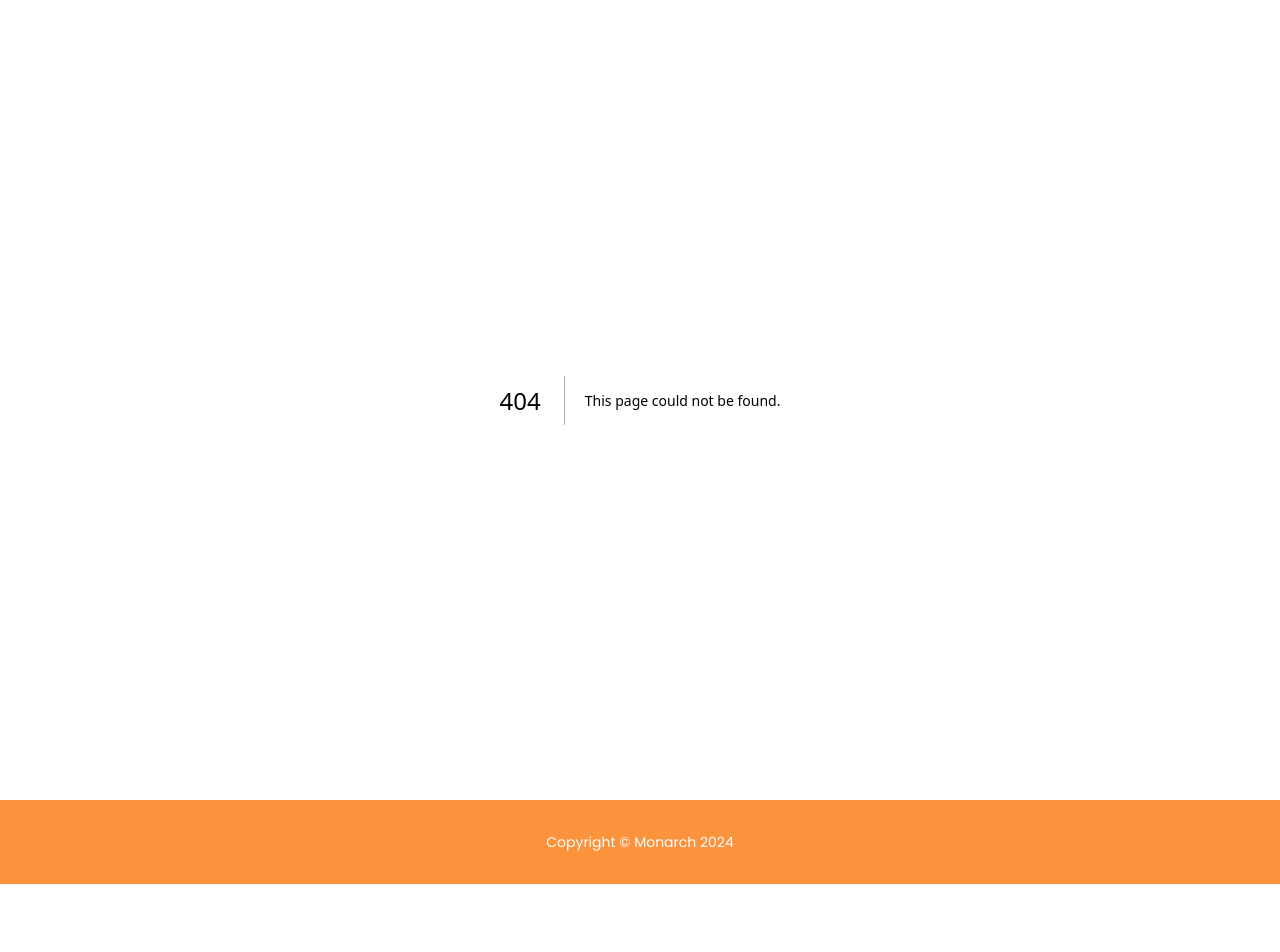
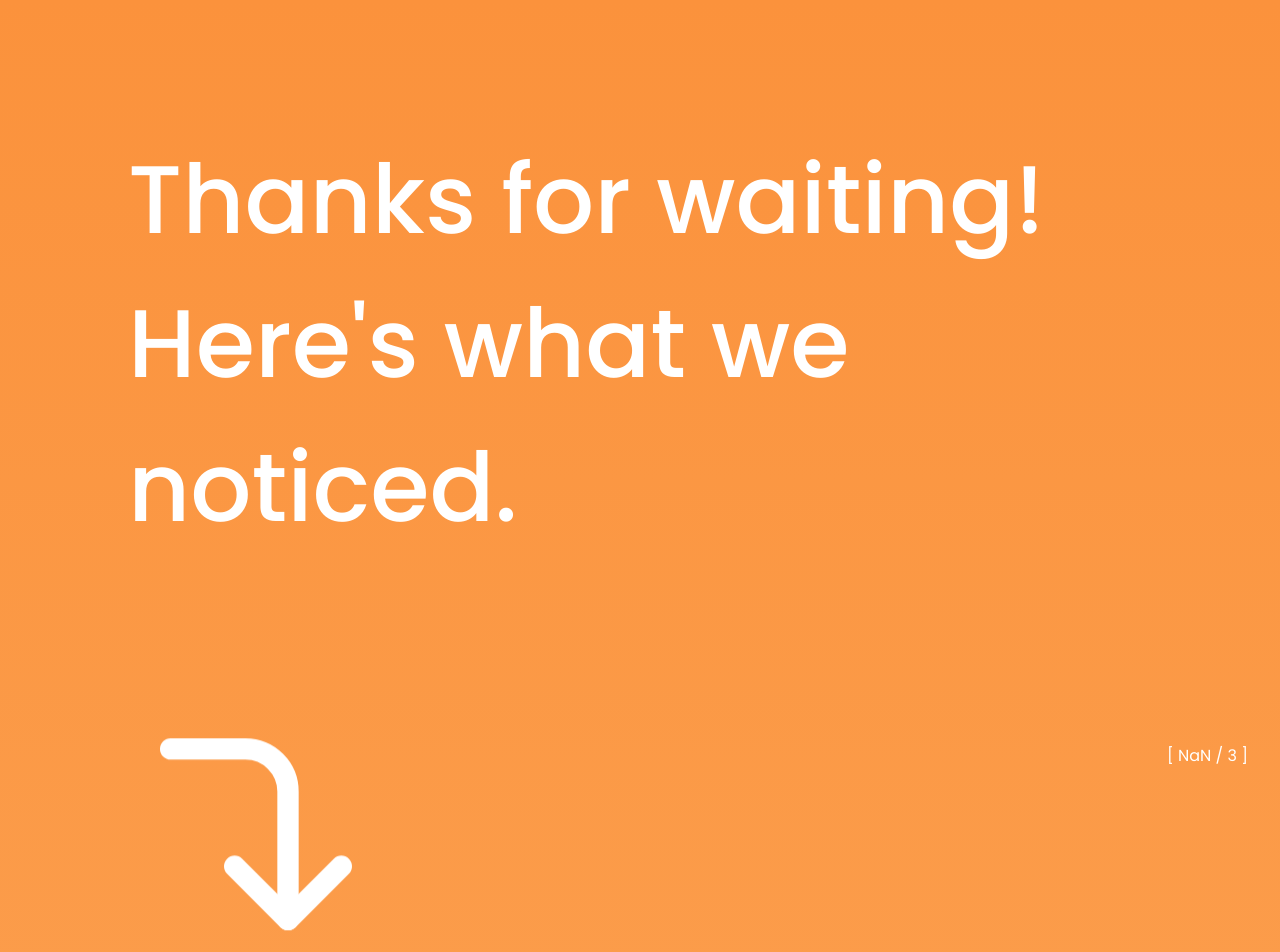
Before and after one commit to Xire7/monarch, a Next.js app in the folder client/: page /identify in a window 1280 px wide. Before the commit this address had no page. Shown: the top 952 px of the page. Before the commit the page ends 884 px from the top, so only its background shows below. Built offline with nearby package versions, Linux system fonts and the light colour scheme.

Commit message:
add identified issues page

```diff
--- /dev/null
+++ b/client/app/identify/page.tsx
@@ -0,0 +1,56 @@
+"use client";
+import React, { useState, useEffect } from "react";
+import { CornerRightDown, ChevronLeft, ChevronRight } from "lucide-react";
+import Issue from "@/components/Issue";
+
+const Identify = () => {
+  // temp
+  const issues = [
+    "NULL values were found in Columns C and H.",
+    "Column 4 may be unnecessary for your data.",
+    "Columns Latitude and Longitude can be converted to Cities.",
+  ];
+
+  // counter for while scrolling
+  const [scrollPosition, setScrollPosition] = useState(0);
+  const [maxScrollY, setMaxScrollY] = useState(1);
+
+  useEffect(() => {
+    const getScrollValue = () => {
+      setScrollPosition(window.scrollY);
+      setMaxScrollY(
+        document.documentElement.scrollHeight -
+          document.documentElement.clientHeight
+      );
+    };
+    window.addEventListener("scroll", getScrollValue);
+    return () => {
+      window.removeEventListener("scroll", getScrollValue);
+    };
+  }, []);
+
+  return (
+    <div className="flex flex-col justify-start bg-gradient-to-b from-orange-400 to-orange-300 min-h-svh p-32 pb-0">
+      <p className="text-8xl font-medium text-white leading-normal">
+        Thanks for waiting! <br /> Here's what we noticed.
+      </p>
+
+      <CornerRightDown
+        size={256}
+        color="white"
+        className="animate-bounce my-48"
+      />
+      {issues.map((issue, index) => (
+        <Issue description={issue} number={index + 1} total={issues.length} />
+      ))}
+      <div className="flex flex-row fixed bottom-8 right-8 text-white space-x-8">
+        <p>
+          [ {Math.round((scrollPosition / maxScrollY) * issues.length)} /{" "}
+          {issues.length} ]
+        </p>
+      </div>
+    </div>
+  );
+};
+
+export default Identify;
--- a/client/app/layout.tsx
+++ b/client/app/layout.tsx
@@ -22,7 +22,6 @@ export default function RootLayout({
     <html lang="en" className="!scroll-smooth">
       <body className={poppins.className}>
         <div className="min-h-svh">{children}</div>
-        <Footer />
       </body>
     </html>
   );
--- /dev/null
+++ b/client/app/morph/page.tsx
@@ -0,0 +1,12 @@
+import React from "react";
+import MultiCSVUpload from "@/components/MultiCSVUpload";
+
+const Morph = () => {
+  return (
+    <>
+      <MultiCSVUpload />
+    </>
+  );
+};
+
+export default Morph;
--- a/client/app/page.tsx
+++ b/client/app/page.tsx
@@ -1,18 +1,20 @@
 // Landing Page
 import Features from "@/components/Features";
+import Footer from "@/components/Footer";
 import Header from "@/components/Header";
 import Navbar from "@/components/Navbar";
 
 export default function Home() {
   return (
     <>
-      <div className="bg-gradient-to-b from-orange-50 to-orange-300 ">
+      <div className="bg-gradient-to-b from-orange-50 to-orange-300 min-h-svh">
         <Navbar />
         <Header />
-        <div id="features">
-          <Features />
-        </div>
       </div>
+      <div id="features">
+        <Features />
+      </div>
+      <Footer />
     </>
   );
 }
--- a/client/app/process/page.tsx
+++ /dev/null
@@ -1,13 +0,0 @@
-import React from 'react'
-import MultiCSVUpload from '@/components/MultiCSVUpload';
-
-const Process = () => {
-  return (
-    <>
-        <MultiCSVUpload/>
-    </>
-
-  )
-}
-
-export default Process;
--- a/client/components/Footer.tsx
+++ b/client/components/Footer.tsx
@@ -2,7 +2,7 @@ import React from "react";
 
 const Footer = () => {
   return (
-    <div className="py-8 bg-orange-400 text-white flex flex-col items-center">
+    <div className="py-8 bg-orange-300 text-white flex flex-col items-center">
       <p className="text-sm">Copyright © Monarch {new Date().getFullYear()}</p>
     </div>
   );
--- a/client/components/Header.tsx
+++ b/client/components/Header.tsx
@@ -7,7 +7,7 @@ import monarch_butterflies from "../public/assets/monarch_butterflies.png";
 
 const Header = () => {
   return (
-    <div className="flex flex-col items-center justify-center min-h-svh">
+    <div className="flex flex-col items-center justify-center py-16">
       <Image
         className="drop-shadow-xl animate-fadeup"
         src={monarch_logo}
@@ -21,7 +21,7 @@ const Header = () => {
       </div>
       <div className="flex flex-row space-x-4 p-12 animate-fadeup">
         <button className="bg-orange-400 hover:bg-orange-300 text-white font-bold py-2 px-4 border-b-4 border-orange-600 hover:border-orange-400 rounded">
-          <Link className="flex flex-row space-x-2" href={"process"}>
+          <Link className="flex flex-row space-x-2" href={"#features"}>
             <p>Check It Out</p>
             <ArrowRight />
           </Link>
@@ -33,7 +33,7 @@ const Header = () => {
         </button>
       </div>
       <Image
-        className="absolute bottom-0 -right-10 opacity-40"
+        className="absolute bottom-0 right-0 opacity-40"
         src={monarch_butterflies}
         width={250}
         height={250}
--- /dev/null
+++ b/client/components/Issue.tsx
@@ -0,0 +1,23 @@
+import { CornerRightDown } from "lucide-react";
+import React from "react";
+
+const Issue = (props: {
+  description: String;
+  number: number;
+  total: number;
+}) => {
+  return (
+    <div className="min-h-screen text-8xl font-medium text-white">
+      {props.number}. {props.description}
+      {props.number < props.total && (
+        <CornerRightDown
+          size={256}
+          color="white"
+          className="animate-bounce my-48"
+        />
+      )}
+    </div>
+  );
+};
+
+export default Issue;
--- a/client/components/MultiCSVUpload.tsx
+++ b/client/components/MultiCSVUpload.tsx
@@ -1,8 +1,9 @@
 "use client";
 
 import React, { useState } from "react";
-import { Upload, X } from "lucide-react";
+import { ArrowRight, Upload, X } from "lucide-react";
 import OrangeButton from "./OrangeButton";
+import Link from "next/link";
 
 export default function MultiCSVUpload() {
   const [selectedFiles, setSelectedFiles] = useState<File[]>([]);
@@ -10,12 +11,14 @@ export default function MultiCSVUpload() {
   const handleFileChange = (event: React.ChangeEvent<HTMLInputElement>) => {
     if (event.target.files) {
       const newFiles = Array.from(event.target.files);
-      setSelectedFiles(prevFiles => [...prevFiles, ...newFiles]);
+      setSelectedFiles((prevFiles) => [...prevFiles, ...newFiles]);
     }
   };
 
   const removeFile = (indexToRemove: number) => {
-    setSelectedFiles(prevFiles => prevFiles.filter((_, index) => index !== indexToRemove));
+    setSelectedFiles((prevFiles) =>
+      prevFiles.filter((_, index) => index !== indexToRemove)
+    );
   };
 
   const handleSubmit = (event: React.FormEvent) => {
@@ -27,16 +30,33 @@ export default function MultiCSVUpload() {
 
   return (
     <div className="bg-white rounded-lg shadow-md p-6 max-w-md mx-auto">
-      <h2 className="text-2xl font-bold mb-4 text-gray-800">Upload your CSVs</h2>
+      <h2 className="text-2xl font-bold mb-4 text-gray-800">
+        Upload your CSVs
+      </h2>
       <form onSubmit={handleSubmit} className="space-y-4">
         <div className="flex items-center justify-center w-full">
-          <label htmlFor="file-upload" className="flex flex-col items-center justify-center w-full h-32 border-2 border-gray-300 border-dashed rounded-lg cursor-pointer bg-gray-50 hover:bg-gray-100">
+          <label
+            htmlFor="file-upload"
+            className="flex flex-col items-center justify-center w-full h-32 border-2 border-gray-300 border-dashed rounded-lg cursor-pointer bg-gray-50 hover:bg-gray-100"
+          >
             <div className="flex flex-col items-center justify-center pt-5 pb-6">
               <Upload className="w-10 h-10 mb-3 text-gray-400" />
-              <p className="mb-2 text-sm text-gray-500"><span className="font-semibold">Click to upload</span> or drag and drop</p>
-              <p className="text-xs text-gray-500">Multiple CSV files (MAX. 10MB each)</p>
+              <p className="mb-2 text-sm text-gray-500">
+                <span className="font-semibold">Click to upload</span> or drag
+                and drop
+              </p>
+              <p className="text-xs text-gray-500">
+                Multiple CSV files (MAX. 10MB each)
+              </p>
             </div>
-            <input id="file-upload" type="file" className="hidden" onChange={handleFileChange} accept=".csv" multiple />
+            <input
+              id="file-upload"
+              type="file"
+              className="hidden"
+              onChange={handleFileChange}
+              accept=".csv"
+              multiple
+            />
           </label>
         </div>
         {selectedFiles.length > 0 && (
@@ -44,7 +64,10 @@ export default function MultiCSVUpload() {
             <h3 className="text-lg font-semibold mb-2">Selected Files:</h3>
             <ul className="space-y-2">
               {selectedFiles.map((file, index) => (
-                <li key={index} className="flex justify-between items-center bg-gray-100 p-2 rounded">
+                <li
+                  key={index}
+                  className="flex justify-between items-center bg-gray-100 p-2 rounded"
+                >
                   <span className="text-sm text-gray-600">{file.name}</span>
                   <button
                     onClick={() => removeFile(index)}
@@ -59,9 +82,20 @@ export default function MultiCSVUpload() {
           </div>
         )}
         <div className="flex justify-center">
-          <OrangeButton type="submit" description={`Upload ${selectedFiles.length} CSV${selectedFiles.length !== 1 ? 's' : ''}`} />
+          <OrangeButton
+            type="submit"
+            description={`Upload ${selectedFiles.length} CSV${
+              selectedFiles.length !== 1 ? "s" : ""
+            }`}
+          />
         </div>
       </form>
+      <button className="bg-orange-400 hover:bg-orange-300 text-white font-bold py-2 px-4 border-b-4 border-orange-600 hover:border-orange-400 rounded">
+        <Link className="flex flex-row space-x-2" href={"identify"}>
+          <p>Check It Out</p>
+          <ArrowRight />
+        </Link>
+      </button>
     </div>
   );
 }
--- a/client/components/Navbar.tsx
+++ b/client/components/Navbar.tsx
@@ -7,7 +7,7 @@ import monarch_logo from "../public/assets/monarch logo.svg";
 const Navbar = () => {
   const navLinks = [
     { title: "About", path: "#features" },
-    { title: "Process Data", path: "process" },
+    { title: "Morph Data", path: "morph" },
   ];
   const [nav, setNav] = useState(false);
 
```
